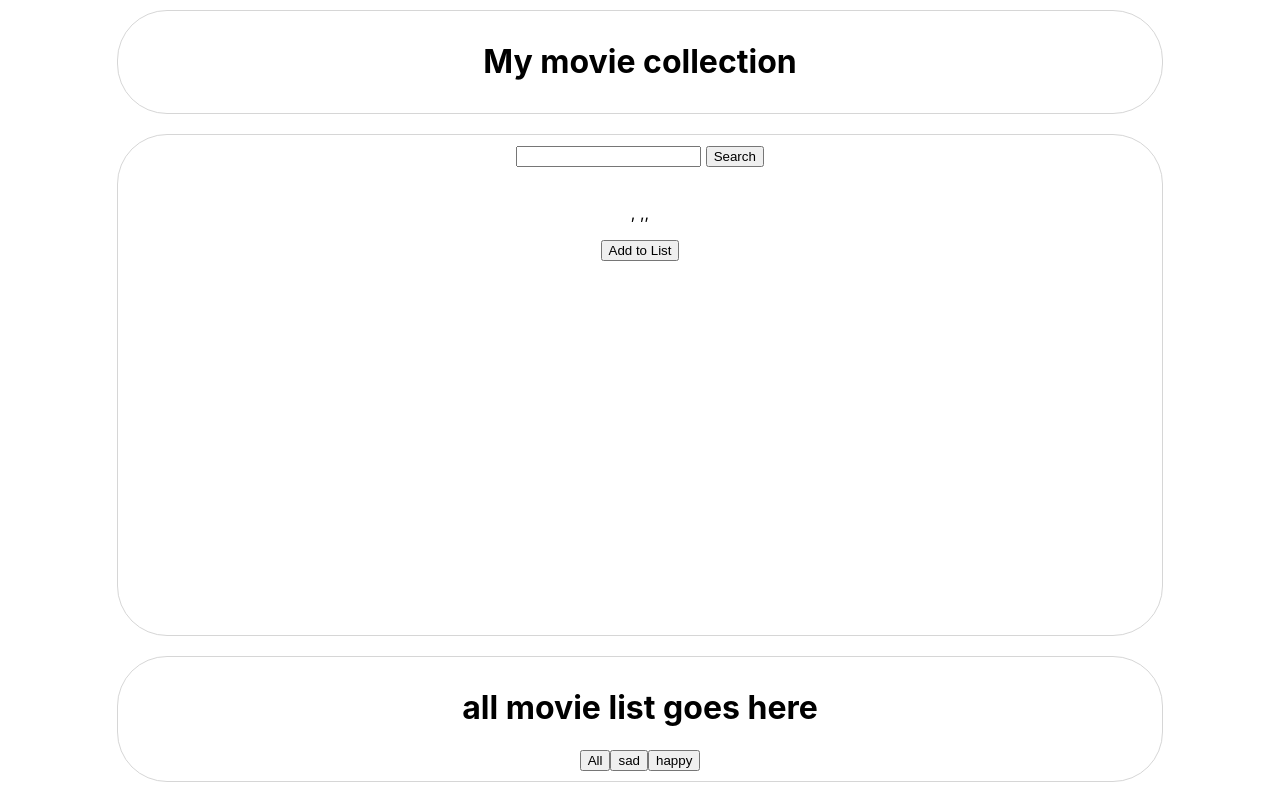
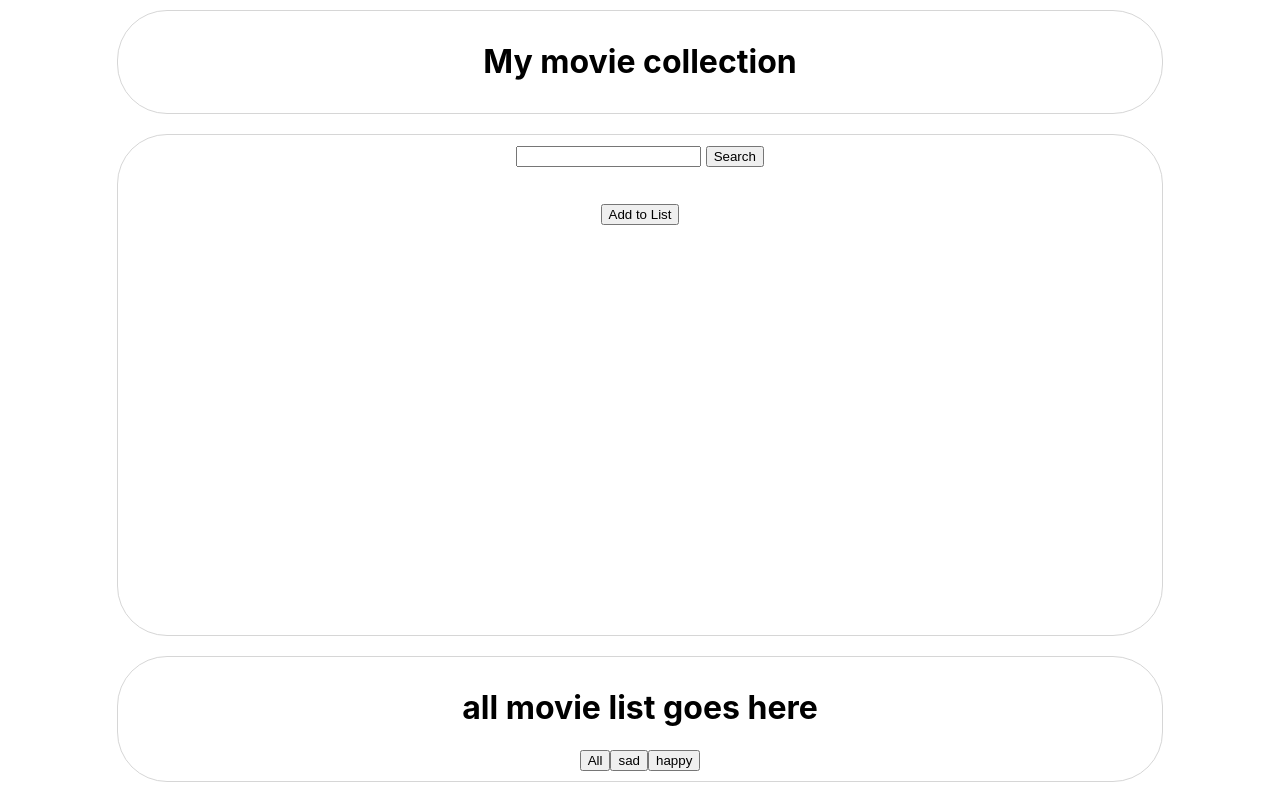
Before and after one commit to Dipak2056/movielist, a React (Create React App) app: page / in a window 1280 px wide. Built offline with nearby package versions, Linux system fonts and the light colour scheme.

Commit message:
handleonaddtolist props passed down to card comp

```diff
--- a/src/App.js
+++ b/src/App.js
@@ -1,15 +1,21 @@
+import { useState } from "react";
 import "./App.css";
 import MovieList from "./Components/MovieList/MovieList";
 import SearchForm from "./Components/SearchForm/SearchForm";
 
 function App() {
+  const [movieList, setMovieList] = useState([]);
+  const handleAddToList = () => {
+    console.log("this is triggered");
+  };
+  console.log(movieList);
   return (
     <div className="App">
       <div className="container">
         <h1>My movie collection</h1>
       </div>
       <div className="container main">
-        <SearchForm />
+        <SearchForm handleAddToList={handleAddToList} />
       </div>
       <div className="container">
         <MovieList />
--- a/src/Components/CustomCard/CustomCard.jsx
+++ b/src/Components/CustomCard/CustomCard.jsx
@@ -1,7 +1,7 @@
 import React from "react";
 import { Button, Card } from "react-bootstrap";
 
-const CustomCard = ({ movie }) => {
+const CustomCard = ({ movie, handleAddToList }) => {
   return (
     <div className="card movie-card">
       <Card className="movie-card" style={{ width: "18rem" }}>
@@ -9,9 +9,11 @@ const CustomCard = ({ movie }) => {
         <Card.Body>
           <Card.Title>{movie.Title}</Card.Title>
           <Card.Text>
-            {movie.Director}, {movie.Runtime} ,{movie.Country}, {movie.Writer}
+            {movie.Director} {movie.Runtime} {movie.Country} {movie.Writer}
           </Card.Text>
-          <Button variant="primary">Add to List</Button>
+          <Button variant="primary" onClick={handleAddToList}>
+            Add to List
+          </Button>
         </Card.Body>
       </Card>
     </div>
--- a/src/Components/SearchForm/SearchForm.jsx
+++ b/src/Components/SearchForm/SearchForm.jsx
@@ -1,7 +1,7 @@
 import React, { useState } from "react";
 import CustomCard from "../CustomCard/CustomCard";
 import { fetchMovie } from "../../Helper/axiosHelper";
-const SearchForm = () => {
+const SearchForm = ({ handleAddToList }) => {
   const [search, setSearch] = useState("");
   const [movie, setMovie] = useState({});
 
@@ -21,7 +21,7 @@ const SearchForm = () => {
         <input type="text" onChange={handleChange} /> <span></span>
         <button>Search</button>
       </form>
-      <CustomCard movie={movie} />
+      <CustomCard movie={movie} handleAddToList={handleAddToList} />
     </div>
   );
 };
```
